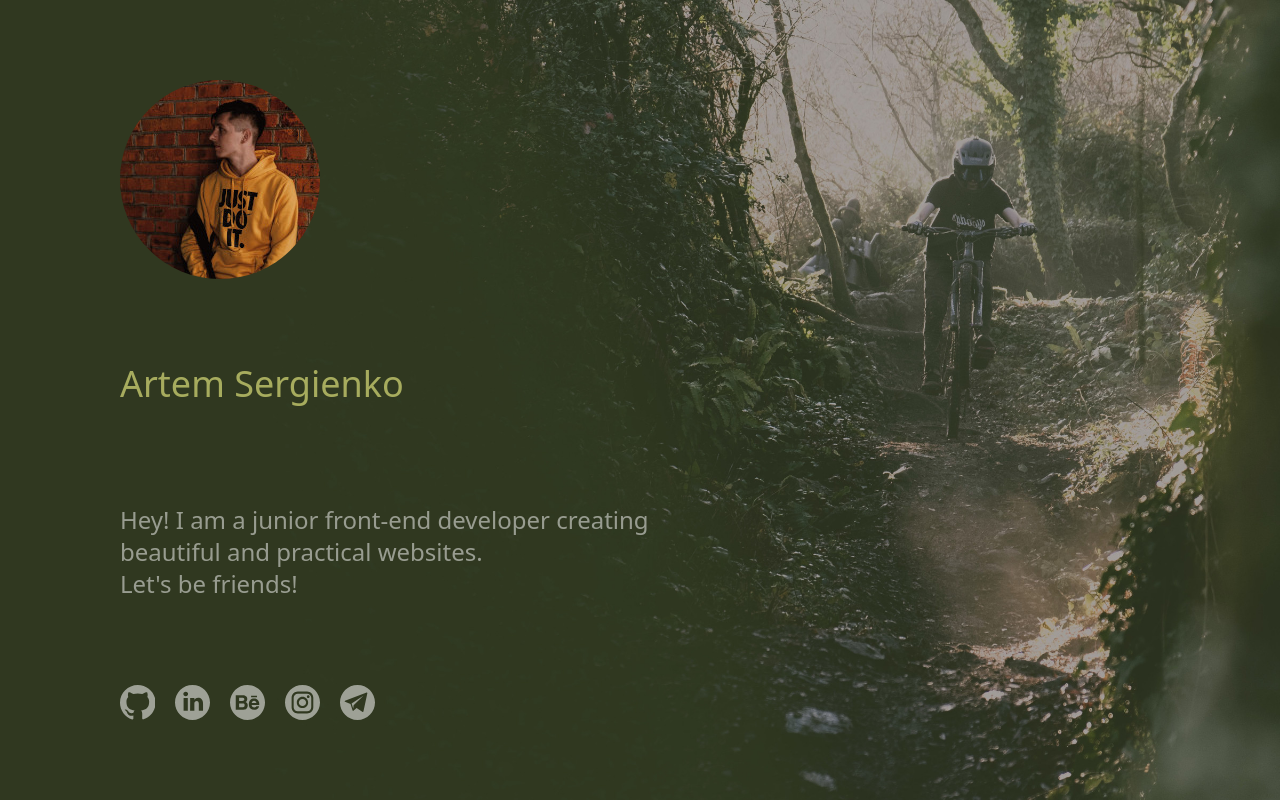
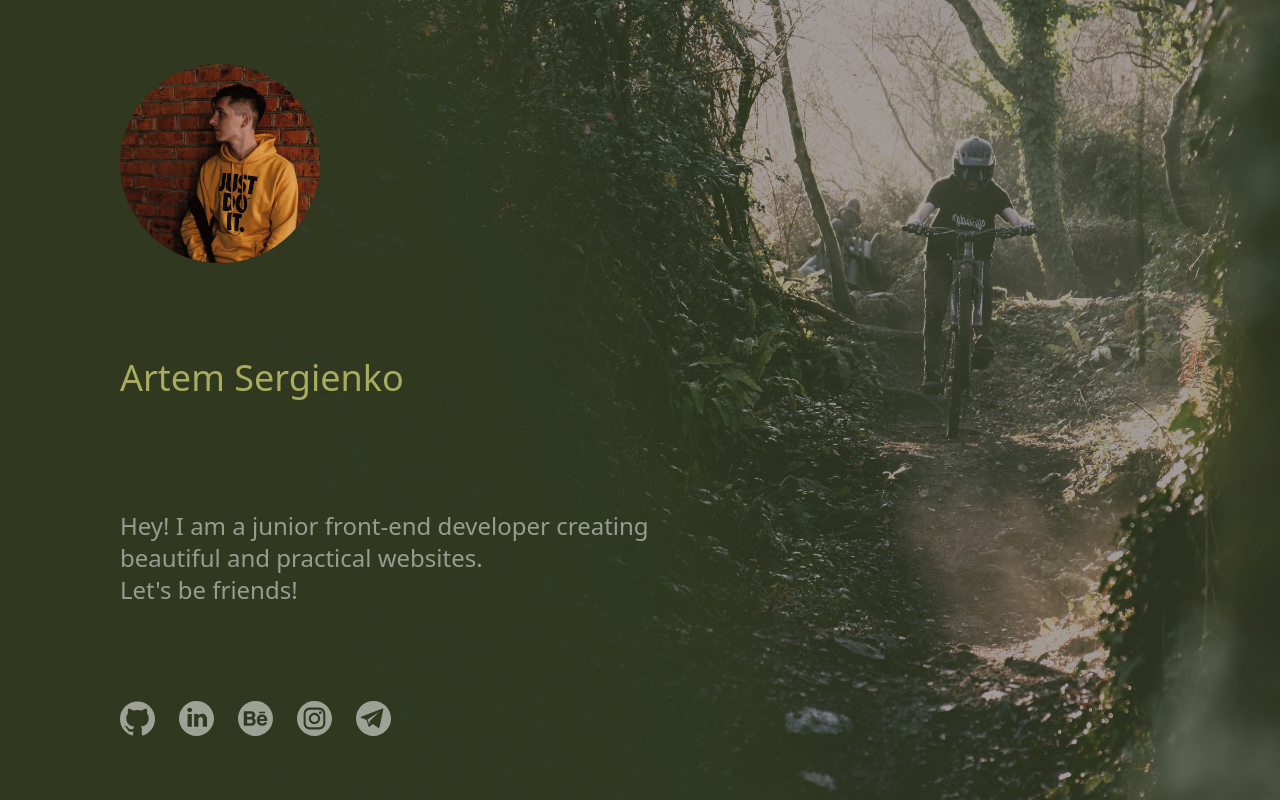
Before and after one commit to artsergienko/artsergienko.com, a website: page public/index.html in a window 1280 px wide. Drawn offline with Linux system fonts and the light colour scheme.

Commit message:
Last commit.

```diff
--- a/public/index.html
+++ b/public/index.html
@@ -1,5 +1,5 @@
 <!DOCTYPE html>
-<html lang="en" class="h-full">
+<html lang="en">
 <head>
     <meta charset="UTF-8">
     <meta http-equiv="X-UA-Compatible" content="IE=edge">
@@ -7,23 +7,23 @@
     <link rel="stylesheet" href="./styles.css" />
     <title>Artem Sergienko - Front-end Developer</title>
 </head>
-<body class="h-full">
+<body>
 
-    <main class="a-color-bg h-full">
+    <main class="a-color-bg min-h-screen">
 
-        <div class="h-full w-full bg-no-repeat bg-[url('./img/bg-phone.jpg')] sm:bg-cover sm:bg-[url('./img/bg-site.jpg')]">
+        <div class="min-h-screen bg-no-repeat bg-[url('./img/bg-phone.jpg')] sm:bg-cover sm:bg-[url('./img/bg-site.jpg')]">
 
-            <div class="flex flex-col justify-between items-center text-center h-full py-10  px-10 md:items-start md:text-left md:py-20 md:ml-20">
+            <div class="flex flex-col justify-between items-center text-center min-h-screen py-16 px-14 md:items-start md:text-left md:py-16 md:ml-16">
 
                     <img src="./img/my-photo.jpg" alt="Photo by Artem Sergienko"
                     class="rounded-full w-[140px] md:w-[200px]">
                     <h1 class="text-3xl pb-4 md:text-4xl a-color">Artem Sergienko</h1>
                     <h2 class="text-xl md:text-2xl text-white opacity-50">Hey! I am a junior front-end developer creating </br>beautiful and practical websites. </br>Let's be friends!</h2>
 
-                    <ul class="flex flex-row flex-wrap gap-5">
+                    <ul class="flex flex-row flex-wrap gap-6">
                         <li>
                             <a href="https://github.com/artemsergienko">
-                                <svg width="35" height="35" viewBox="0 0 59 59" fill="none">
+                                <svg width="35" height="35" viewBox="0 0 60 58" fill="none">
                                     <path fill-rule="evenodd" clip-rule="evenodd" d="M29.9982 0C13.4328 0 0 13.3126 0 29.7359C0 42.8719 8.595 54.0162 20.5176 57.9489C22.0176 58.2218 22.5654 57.3036 22.5654 56.5157C22.5654 55.8098 22.5396 53.9401 22.5246 51.4585C14.1798 53.2556 12.4188 47.4729 12.4188 47.4729C11.0544 44.038 9.0882 43.1234 9.0882 43.1234C6.3642 41.2787 9.294 41.3162 9.294 41.3162C12.3048 41.5267 13.8894 44.3806 13.8894 44.3806C16.5654 48.9245 20.9106 47.6121 22.62 46.8515C22.8924 44.9301 23.6676 43.62 24.5244 42.8766C17.8626 42.1261 10.8594 39.5755 10.8594 28.1808C10.8594 24.935 12.0282 22.2804 13.9476 20.202C13.6392 19.4497 12.6096 16.4263 14.2416 12.3331C14.2416 12.3331 16.7604 11.5339 22.4916 15.3815C24.8844 14.722 27.4506 14.3919 30.0024 14.3806C32.55 14.3919 35.1168 14.722 37.5132 15.3815C43.2408 11.5339 45.7548 12.3331 45.7548 12.3331C47.3916 16.4269 46.362 19.4497 46.0536 20.202C47.9766 22.2804 49.137 24.9345 49.137 28.1808C49.137 39.6035 42.123 42.1172 35.4396 42.8534C36.5166 43.7716 37.4766 45.586 37.4766 48.3596C37.4766 52.3345 37.44 55.5416 37.44 56.5163C37.44 57.3114 37.9806 58.2367 39.5028 57.9459C51.4122 54.0055 60 42.8683 60 29.7359C60 13.3126 46.5666 0 29.9982 0Z" fill="white" fill-opacity="0.53"/>
                                 </svg>
                             </a>
```
Also changed, not shown: public/styles.css.
